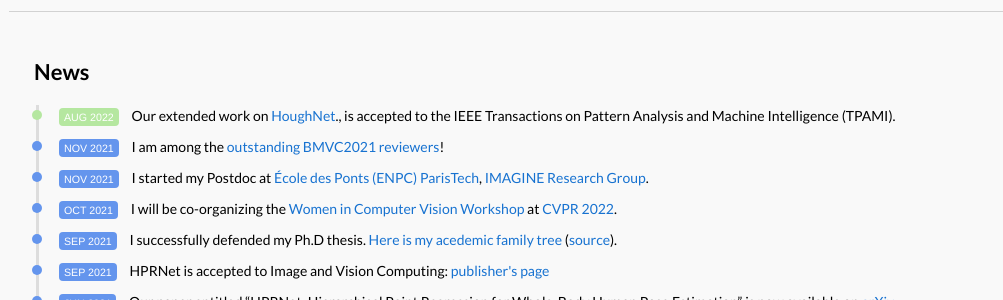
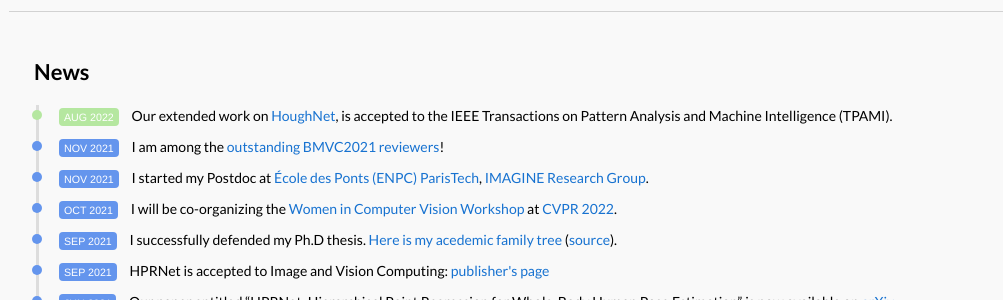
Before and after one commit to nerminsamet/nerminsamet.github.io, a Jekyll site: the page built from _posts/research/2021-04-15-extendedhoughnet.markdown, in a window 1280 px wide. Shown: the part 324-624 px from the top of the page, without its empty margins (131-1134 px from the left). Built offline with Jekyll 4.4.1, drawn with Linux system fonts in a browser that asks for light colours; some web fonts are replaced.

```diff
--- a/_posts/news/2022-08-16-houghnet-tpami.markdown
+++ b/_posts/news/2022-08-16-houghnet-tpami.markdown
@@ -1,6 +1,6 @@
 ---
 layout: post
-title:  "Our extended work on <a href='https://arxiv.org/abs/2104.06773' target='_blank'>HoughNet</a>., is accepted to the IEEE Transactions on Pattern Analysis and Machine Intelligence (TPAMI)."
+title:  "Our extended work on <a href='https://arxiv.org/abs/2104.06773' target='_blank'>HoughNet</a>, is accepted to the IEEE Transactions on Pattern Analysis and Machine Intelligence (TPAMI)."
 date:   2022-08-16 10:00:00 +03:00
 categories: news
 color: "#b5e7a0"
```
